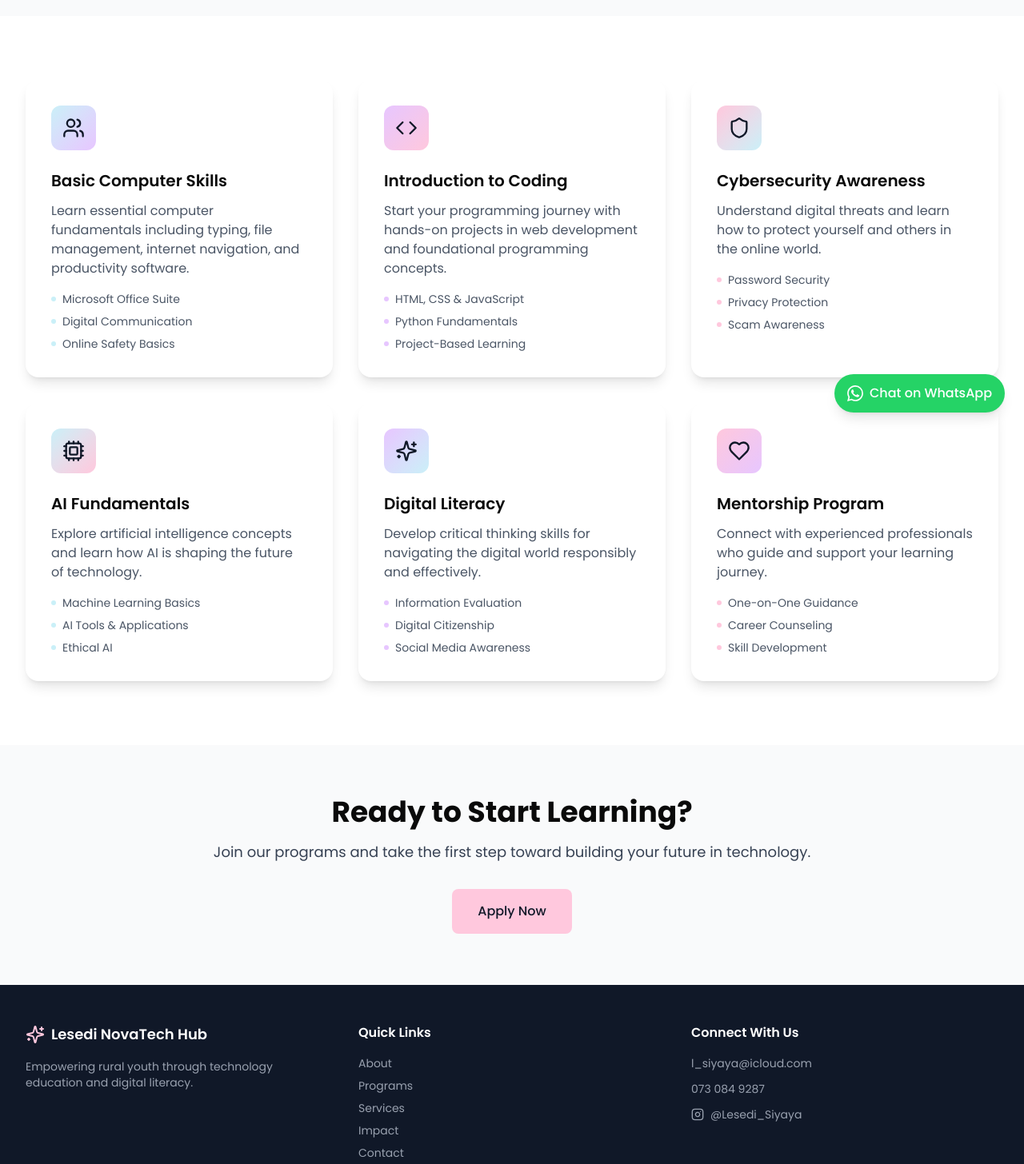
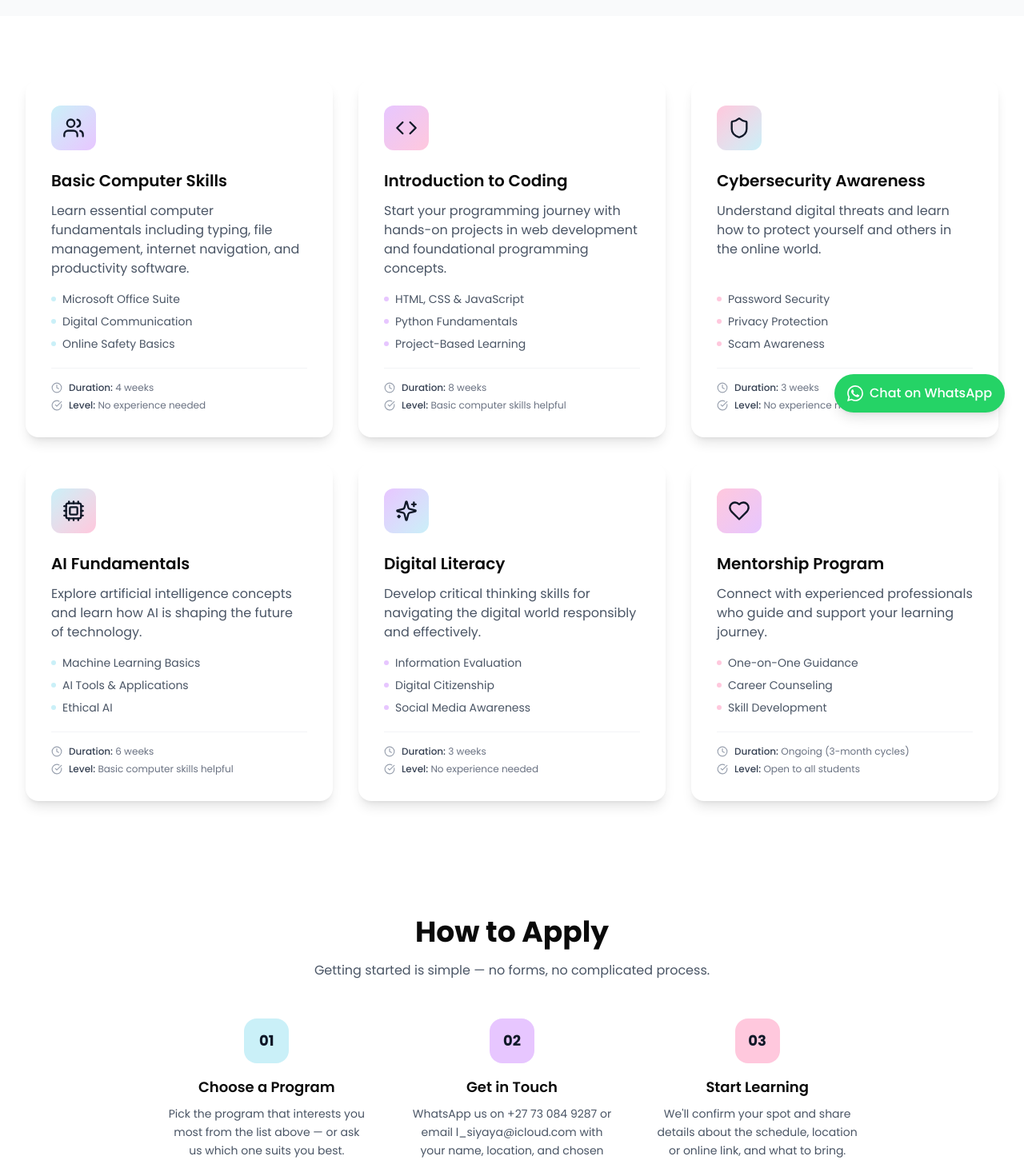
Before and after one commit to LesediSiyaya/Lesedinovatechhubwebsite, a React (Vite) app: page /programs in a window 1280 px wide. Shown: the part 260-1716 px from the top of the page at 80% size. Built offline with nearby package versions, Linux system fonts and the light colour scheme.

Commit message:
Add duration, level info, and How to Apply section to Programs page

```diff
--- a/src/app/pages/Programs.tsx
+++ b/src/app/pages/Programs.tsx
@@ -1,5 +1,85 @@
 import { Link } from 'react-router';
-import { Code, Shield, Cpu, Users, Sparkles, Heart } from 'lucide-react';
+import { Code, Shield, Cpu, Users, Sparkles, Heart, Clock, CheckCircle } from 'lucide-react';
+
+interface Program {
+  icon: React.ReactNode;
+  gradient: string;
+  title: string;
+  description: string;
+  topics: string[];
+  duration: string;
+  level: string;
+  dotColor: string;
+}
+
+const programs: Program[] = [
+  {
+    icon: <Users className="w-7 h-7 text-gray-900" />,
+    gradient: 'from-[#caf0f8] to-[#e7c6ff]',
+    dotColor: 'bg-[#caf0f8]',
+    title: 'Basic Computer Skills',
+    description:
+      'Learn essential computer fundamentals including typing, file management, internet navigation, and productivity software.',
+    topics: ['Microsoft Office Suite', 'Digital Communication', 'Online Safety Basics'],
+    duration: '4 weeks',
+    level: 'No experience needed',
+  },
+  {
+    icon: <Code className="w-7 h-7 text-gray-900" />,
+    gradient: 'from-[#e7c6ff] to-[#ffc8dd]',
+    dotColor: 'bg-[#e7c6ff]',
+    title: 'Introduction to Coding',
+    description:
+      'Start your programming journey with hands-on projects in web development and foundational programming concepts.',
+    topics: ['HTML, CSS & JavaScript', 'Python Fundamentals', 'Project-Based Learning'],
+    duration: '8 weeks',
+    level: 'Basic computer skills helpful',
+  },
+  {
+    icon: <Shield className="w-7 h-7 text-gray-900" />,
+    gradient: 'from-[#ffc8dd] to-[#caf0f8]',
+    dotColor: 'bg-[#ffc8dd]',
+    title: 'Cybersecurity Awareness',
+    description:
+      'Understand digital threats and learn how to protect yourself and others in the online world.',
+    topics: ['Password Security', 'Privacy Protection', 'Scam Awareness'],
+    duration: '3 weeks',
+    level: 'No experience needed',
+  },
+  {
+    icon: <Cpu className="w-7 h-7 text-gray-900" />,
+    gradient: 'from-[#caf0f8] to-[#ffc8dd]',
+    dotColor: 'bg-[#caf0f8]',
+    title: 'AI Fundamentals',
+    description:
+      'Explore artificial intelligence concepts and learn how AI is shaping the future of technology.',
+    topics: ['Machine Learning Basics', 'AI Tools & Applications', 'Ethical AI'],
+    duration: '6 weeks',
+    level: 'Basic computer skills helpful',
+  },
+  {
+    icon: <Sparkles className="w-7 h-7 text-gray-900" />,
+    gradient: 'from-[#e7c6ff] to-[#caf0f8]',
+    dotColor: 'bg-[#e7c6ff]',
+    title: 'Digital Literacy',
+    description:
+      'Develop critical thinking skills for navigating the digital world responsibly and effectively.',
+    topics: ['Information Evaluation', 'Digital Citizenship', 'Social Media Awareness'],
+    duration: '3 weeks',
+    level: 'No experience needed',
+  },
+  {
+    icon: <Heart className="w-7 h-7 text-gray-900" />,
+    gradient: 'from-[#ffc8dd] to-[#e7c6ff]',
+    dotColor: 'bg-[#ffc8dd]',
+    title: 'Mentorship Program',
+    description:
+      'Connect with experienced professionals who guide and support your learning journey.',
+    topics: ['One-on-One Guidance', 'Career Counseling', 'Skill Development'],
+    duration: 'Ongoing (3-month cycles)',
+    level: 'Open to all students',
+  },
+];
 
 export default function Programs() {
   return (
@@ -18,155 +98,85 @@ export default function Programs() {
       <section className="py-12 sm:py-16 lg:py-20 px-4 sm:px-6 lg:px-8">
         <div className="max-w-7xl mx-auto">
           <div className="grid sm:grid-cols-2 lg:grid-cols-3 gap-6 sm:gap-8">
-            {/* Basic Computer Skills */}
-            <div className="bg-white p-6 sm:p-8 rounded-2xl shadow-lg hover:shadow-xl transition-shadow">
-              <div className="w-14 h-14 bg-gradient-to-br from-[#caf0f8] to-[#e7c6ff] rounded-xl flex items-center justify-center mb-6">
-                <Users className="w-7 h-7 text-gray-900" />
+            {programs.map((prog) => (
+              <div
+                key={prog.title}
+                className="bg-white p-6 sm:p-8 rounded-2xl shadow-lg hover:shadow-xl transition-shadow flex flex-col"
+              >
+                <div
+                  className={`w-14 h-14 bg-gradient-to-br ${prog.gradient} rounded-xl flex items-center justify-center mb-6`}
+                >
+                  {prog.icon}
                 </div>
-              <h3 className="text-xl font-semibold mb-3">Basic Computer Skills</h3>
-              <p className="text-gray-600 mb-4">
-                Learn essential computer fundamentals including typing, file management, internet navigation, and productivity software.
+                <h3 className="text-xl font-semibold mb-3">{prog.title}</h3>
+                <p className="text-gray-600 mb-4 text-sm sm:text-base flex-1">{prog.description}</p>
+
+                <ul className="space-y-2 text-sm text-gray-600 mb-5">
+                  {prog.topics.map((t) => (
+                    <li key={t} className="flex items-center gap-2">
+                      <div className={`w-1.5 h-1.5 ${prog.dotColor} rounded-full flex-shrink-0`}></div>
+                      {t}
+                    </li>
+                  ))}
+                </ul>
+
+                <div className="border-t border-gray-100 pt-4 mt-auto space-y-1.5">
+                  <div className="flex items-center gap-2 text-xs text-gray-500">
+                    <Clock className="w-3.5 h-3.5 flex-shrink-0 text-gray-400" />
+                    <span><span className="font-medium text-gray-700">Duration:</span> {prog.duration}</span>
+                  </div>
+                  <div className="flex items-center gap-2 text-xs text-gray-500">
+                    <CheckCircle className="w-3.5 h-3.5 flex-shrink-0 text-gray-400" />
+                    <span><span className="font-medium text-gray-700">Level:</span> {prog.level}</span>
+                  </div>
+                </div>
+              </div>
+            ))}
+          </div>
+        </div>
+      </section>
+
+      {/* How to Apply */}
+      <section className="py-12 sm:py-16 px-4 sm:px-6 lg:px-8 bg-white">
+        <div className="max-w-4xl mx-auto">
+          <div className="text-center mb-8 sm:mb-12">
+            <h2 className="text-3xl sm:text-4xl font-bold mb-4">How to Apply</h2>
+            <p className="text-gray-600 max-w-xl mx-auto">
+              Getting started is simple — no forms, no complicated process.
             </p>
-              <ul className="space-y-2 text-sm text-gray-600">
-                <li className="flex items-center gap-2">
-                  <div className="w-1.5 h-1.5 bg-[#caf0f8] rounded-full"></div>
-                  Microsoft Office Suite
-                </li>
-                <li className="flex items-center gap-2">
-                  <div className="w-1.5 h-1.5 bg-[#caf0f8] rounded-full"></div>
-                  Digital Communication
-                </li>
-                <li className="flex items-center gap-2">
-                  <div className="w-1.5 h-1.5 bg-[#caf0f8] rounded-full"></div>
-                  Online Safety Basics
-                </li>
-              </ul>
           </div>
 
-            {/* Coding Introduction */}
-            <div className="bg-white p-6 sm:p-8 rounded-2xl shadow-lg hover:shadow-xl transition-shadow">
-              <div className="w-14 h-14 bg-gradient-to-br from-[#e7c6ff] to-[#ffc8dd] rounded-xl flex items-center justify-center mb-6">
-                <Code className="w-7 h-7 text-gray-900" />
+          <div className="grid sm:grid-cols-3 gap-6">
+            {[
+              {
+                step: '01',
+                title: 'Choose a Program',
+                desc: 'Pick the program that interests you most from the list above — or ask us which one suits you best.',
+                color: 'bg-[#caf0f8]',
+              },
+              {
+                step: '02',
+                title: 'Get in Touch',
+                desc: 'WhatsApp us on +27 73 084 9287 or email l_siyaya@icloud.com with your name, location, and chosen program.',
+                color: 'bg-[#e7c6ff]',
+              },
+              {
+                step: '03',
+                title: 'Start Learning',
+                desc: "We'll confirm your spot and share details about the schedule, location or online link, and what to bring.",
+                color: 'bg-[#ffc8dd]',
+              },
+            ].map(({ step, title, desc, color }) => (
+              <div key={step} className="text-center px-4">
+                <div
+                  className={`w-14 h-14 ${color} rounded-2xl flex items-center justify-center mx-auto mb-4`}
+                >
+                  <span className="font-bold text-lg text-gray-900">{step}</span>
                 </div>
-              <h3 className="text-xl font-semibold mb-3">Introduction to Coding</h3>
-              <p className="text-gray-600 mb-4">
-                Start your programming journey with hands-on projects in web development and foundational programming concepts.
-              </p>
-              <ul className="space-y-2 text-sm text-gray-600">
-                <li className="flex items-center gap-2">
-                  <div className="w-1.5 h-1.5 bg-[#e7c6ff] rounded-full"></div>
-                  HTML, CSS & JavaScript
-                </li>
-                <li className="flex items-center gap-2">
-                  <div className="w-1.5 h-1.5 bg-[#e7c6ff] rounded-full"></div>
-                  Python Fundamentals
-                </li>
-                <li className="flex items-center gap-2">
-                  <div className="w-1.5 h-1.5 bg-[#e7c6ff] rounded-full"></div>
-                  Project-Based Learning
-                </li>
-              </ul>
+                <h3 className="font-semibold text-lg mb-2">{title}</h3>
+                <p className="text-gray-600 text-sm leading-relaxed">{desc}</p>
               </div>
-
-            {/* Cybersecurity Awareness */}
-            <div className="bg-white p-6 sm:p-8 rounded-2xl shadow-lg hover:shadow-xl transition-shadow">
-              <div className="w-14 h-14 bg-gradient-to-br from-[#ffc8dd] to-[#caf0f8] rounded-xl flex items-center justify-center mb-6">
-                <Shield className="w-7 h-7 text-gray-900" />
-              </div>
-              <h3 className="text-xl font-semibold mb-3">Cybersecurity Awareness</h3>
-              <p className="text-gray-600 mb-4">
-                Understand digital threats and learn how to protect yourself and others in the online world.
-              </p>
-              <ul className="space-y-2 text-sm text-gray-600">
-                <li className="flex items-center gap-2">
-                  <div className="w-1.5 h-1.5 bg-[#ffc8dd] rounded-full"></div>
-                  Password Security
-                </li>
-                <li className="flex items-center gap-2">
-                  <div className="w-1.5 h-1.5 bg-[#ffc8dd] rounded-full"></div>
-                  Privacy Protection
-                </li>
-                <li className="flex items-center gap-2">
-                  <div className="w-1.5 h-1.5 bg-[#ffc8dd] rounded-full"></div>
-                  Scam Awareness
-                </li>
-              </ul>
-            </div>
-
-            {/* AI Fundamentals */}
-            <div className="bg-white p-6 sm:p-8 rounded-2xl shadow-lg hover:shadow-xl transition-shadow">
-              <div className="w-14 h-14 bg-gradient-to-br from-[#caf0f8] to-[#ffc8dd] rounded-xl flex items-center justify-center mb-6">
-                <Cpu className="w-7 h-7 text-gray-900" />
-              </div>
-              <h3 className="text-xl font-semibold mb-3">AI Fundamentals</h3>
-              <p className="text-gray-600 mb-4">
-                Explore artificial intelligence concepts and learn how AI is shaping the future of technology.
-              </p>
-              <ul className="space-y-2 text-sm text-gray-600">
-                <li className="flex items-center gap-2">
-                  <div className="w-1.5 h-1.5 bg-[#caf0f8] rounded-full"></div>
-                  Machine Learning Basics
-                </li>
-                <li className="flex items-center gap-2">
-                  <div className="w-1.5 h-1.5 bg-[#caf0f8] rounded-full"></div>
-                  AI Tools & Applications
-                </li>
-                <li className="flex items-center gap-2">
-                  <div className="w-1.5 h-1.5 bg-[#caf0f8] rounded-full"></div>
-                  Ethical AI
-                </li>
-              </ul>
-            </div>
-
-            {/* Digital Literacy */}
-            <div className="bg-white p-6 sm:p-8 rounded-2xl shadow-lg hover:shadow-xl transition-shadow">
-              <div className="w-14 h-14 bg-gradient-to-br from-[#e7c6ff] to-[#caf0f8] rounded-xl flex items-center justify-center mb-6">
-                <Sparkles className="w-7 h-7 text-gray-900" />
-              </div>
-              <h3 className="text-xl font-semibold mb-3">Digital Literacy</h3>
-              <p className="text-gray-600 mb-4">
-                Develop critical thinking skills for navigating the digital world responsibly and effectively.
-              </p>
-              <ul className="space-y-2 text-sm text-gray-600">
-                <li className="flex items-center gap-2">
-                  <div className="w-1.5 h-1.5 bg-[#e7c6ff] rounded-full"></div>
-                  Information Evaluation
-                </li>
-                <li className="flex items-center gap-2">
-                  <div className="w-1.5 h-1.5 bg-[#e7c6ff] rounded-full"></div>
-                  Digital Citizenship
-                </li>
-                <li className="flex items-center gap-2">
-                  <div className="w-1.5 h-1.5 bg-[#e7c6ff] rounded-full"></div>
-                  Social Media Awareness
-                </li>
-              </ul>
-            </div>
-
-            {/* Mentorship */}
-            <div className="bg-white p-6 sm:p-8 rounded-2xl shadow-lg hover:shadow-xl transition-shadow">
-              <div className="w-14 h-14 bg-gradient-to-br from-[#ffc8dd] to-[#e7c6ff] rounded-xl flex items-center justify-center mb-6">
-                <Heart className="w-7 h-7 text-gray-900" />
-              </div>
-              <h3 className="text-xl font-semibold mb-3">Mentorship Program</h3>
-              <p className="text-gray-600 mb-4">
-                Connect with experienced professionals who guide and support your learning journey.
-              </p>
-              <ul className="space-y-2 text-sm text-gray-600">
-                <li className="flex items-center gap-2">
-                  <div className="w-1.5 h-1.5 bg-[#ffc8dd] rounded-full"></div>
-                  One-on-One Guidance
-                </li>
-                <li className="flex items-center gap-2">
-                  <div className="w-1.5 h-1.5 bg-[#ffc8dd] rounded-full"></div>
-                  Career Counseling
-                </li>
-                <li className="flex items-center gap-2">
-                  <div className="w-1.5 h-1.5 bg-[#ffc8dd] rounded-full"></div>
-                  Skill Development
-                </li>
-              </ul>
-            </div>
+            ))}
           </div>
         </div>
       </section>
@@ -178,12 +188,22 @@ export default function Programs() {
           <p className="text-gray-700 text-lg mb-8">
             Join our programs and take the first step toward building your future in technology.
           </p>
+          <div className="flex flex-col sm:flex-row gap-4 justify-center">
             <Link
               to="/contact"
-            className="inline-block px-8 py-4 bg-[#ffc8dd] hover:bg-[#ffb3cd] text-gray-900 font-medium rounded-lg transition-all transform hover:scale-105 active:scale-95 touch-manipulation"
+              className="px-8 py-4 bg-[#ffc8dd] hover:bg-[#ffb3cd] text-gray-900 font-medium rounded-lg transition-all transform hover:scale-105 active:scale-95 touch-manipulation text-center"
             >
               Apply Now
             </Link>
+            <a
+              href="https://wa.me/27730849287"
+              target="_blank"
+              rel="noopener noreferrer"
+              className="px-8 py-4 bg-gray-900 hover:bg-gray-800 text-white font-medium rounded-lg transition-all touch-manipulation text-center"
+            >
+              WhatsApp Us
+            </a>
+          </div>
         </div>
       </section>
     </div>
```
Lines whose indentation alone changed are shown as unchanged.
